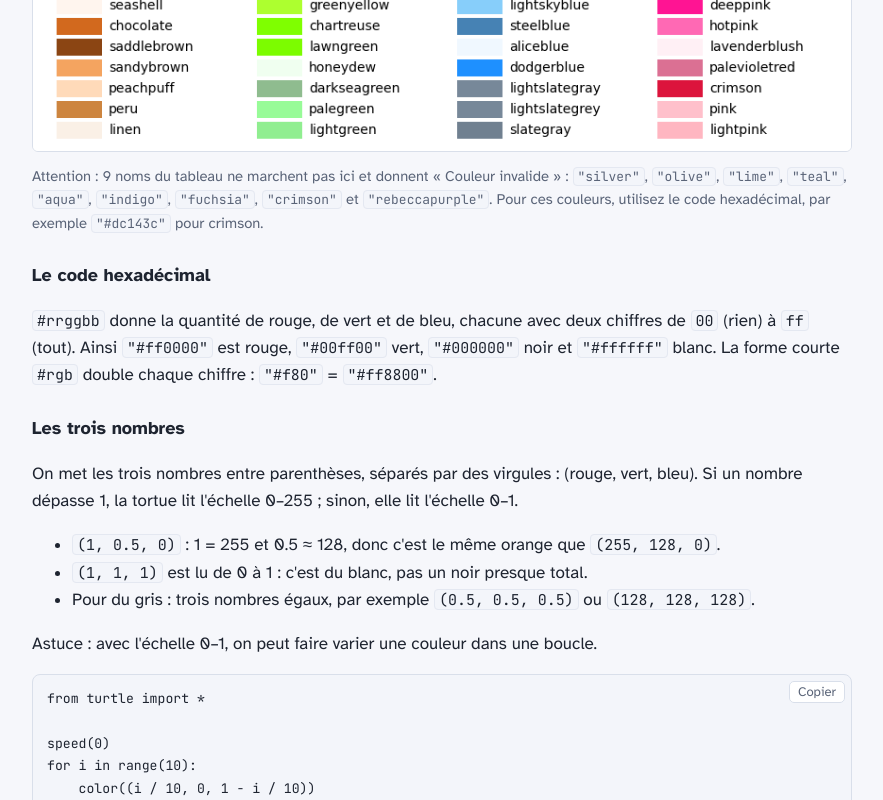
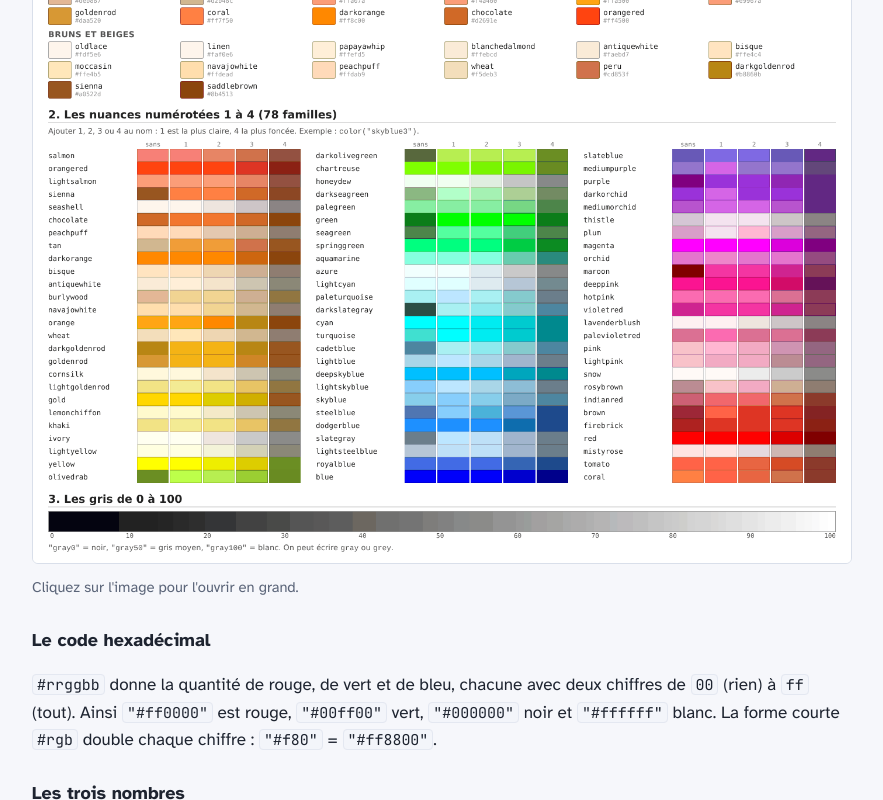
Before and after one commit to scormcdg/python, a plain HTML site: page tutoriels/tortue.html in a window 1280 px wide. Shown: the part 3315-4115 px from the top of the page, without its empty margins (198-1081 px from the left). Drawn offline with Linux system fonts and the light colour scheme.

Commit message:
Tutoriel tortue : nuancier complet des couleurs de la tortue (généré depuis couleurs.js) à la place du tableau CSS
Co-Authored-By: Claude Opus 5.5 <noreply@anthropic.com>
Claude-Session: https://claude.ai/code/session_01WbUfLLTrVi5ii6orPUr1qP

```diff
--- a/tutoriels/tortue.html
+++ b/tutoriels/tortue.html
@@ -205,8 +205,8 @@ forward(100)
 </div>
 
 <p>Beaucoup d'autres noms anglais existent. Voici la liste complète :</p>
-<figure class="couleurs"><a href="img/couleurs.png" target="_blank"><img src="img/couleurs.png" alt="Tableau des noms de couleurs anglais avec leur échantillon" width="866" height="857" loading="lazy"></a>
-<figcaption>Attention : 9 noms du tableau ne marchent pas ici et donnent « Couleur invalide » : <code>"silver"</code>, <code>"olive"</code>, <code>"lime"</code>, <code>"teal"</code>, <code>"aqua"</code>, <code>"indigo"</code>, <code>"fuchsia"</code>, <code>"crimson"</code> et <code>"rebeccapurple"</code>. Pour ces couleurs, utilisez le code hexadécimal, par exemple <code>"#dc143c"</code> pour crimson.</figcaption></figure>
+<figure class="couleurs"><a href="img/nuancier-tortue.png" target="_blank"><img src="img/nuancier-tortue.png" alt="Nuancier de toutes les couleurs de la tortue : noms simples classés par teinte, nuances numérotées 1 à 4 et gris de 0 à 100" width="1400" height="2090" loading="lazy"></a>
+<figcaption>Cliquez sur l'image pour l'ouvrir en grand.</figcaption></figure>
 <h3 id="le-code-hexadecimal">Le code hexadécimal</h3>
 <p><code>#rrggbb</code> donne la quantité de rouge, de vert et de bleu, chacune avec deux chiffres de <code>00</code> (rien) à <code>ff</code> (tout). Ainsi <code>"#ff0000"</code> est rouge, <code>"#00ff00"</code> vert, <code>"#000000"</code> noir et <code>"#ffffff"</code> blanc. La forme courte <code>#rgb</code> double chaque chiffre : <code>"#f80"</code> = <code>"#ff8800"</code>.</p>
 <h3 id="les-trois-nombres">Les trois nombres</h3>
```
Also changed, not shown: tutoriels/img/couleurs.png (deleted), tutoriels/img/nuancier-tortue.png (added).
